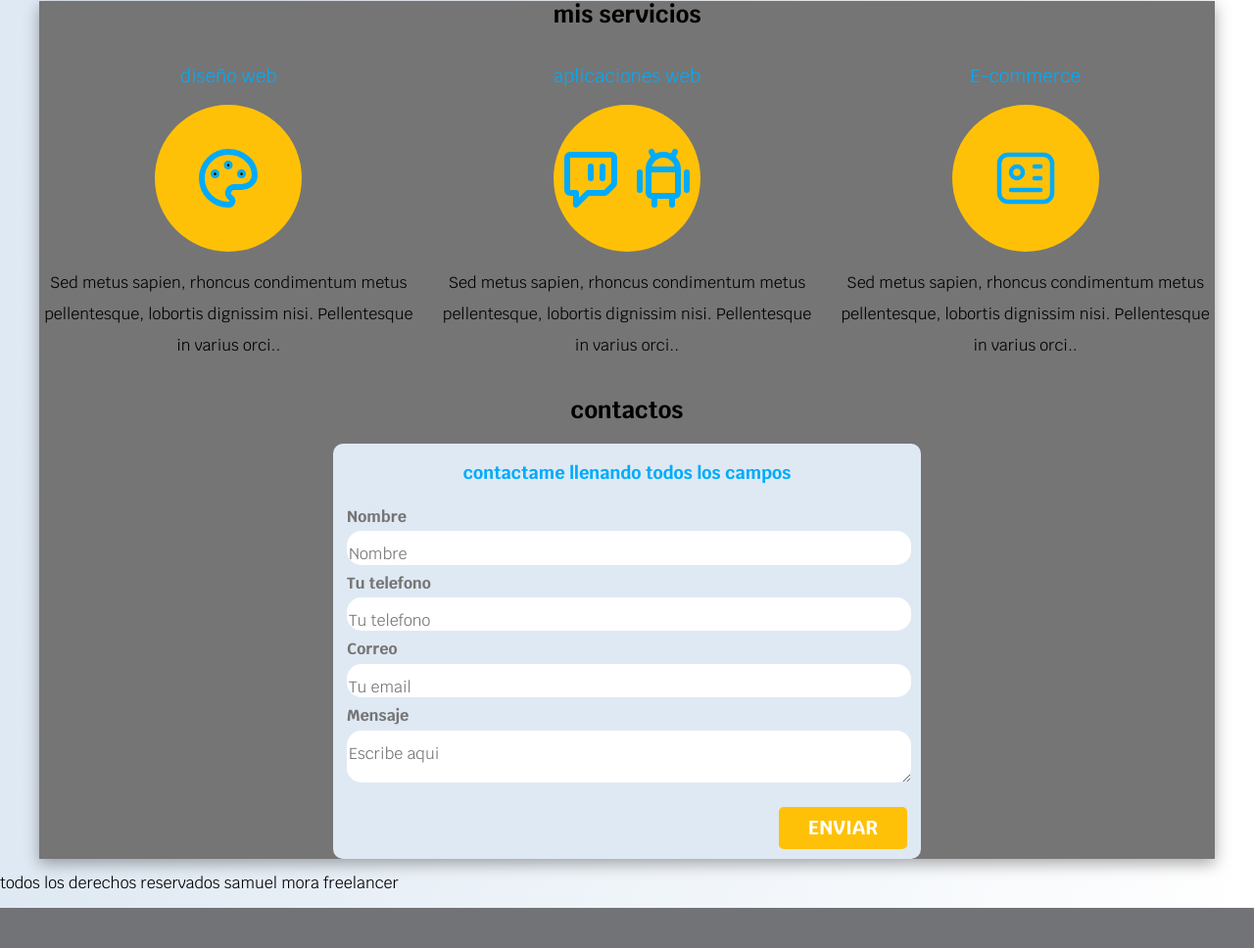
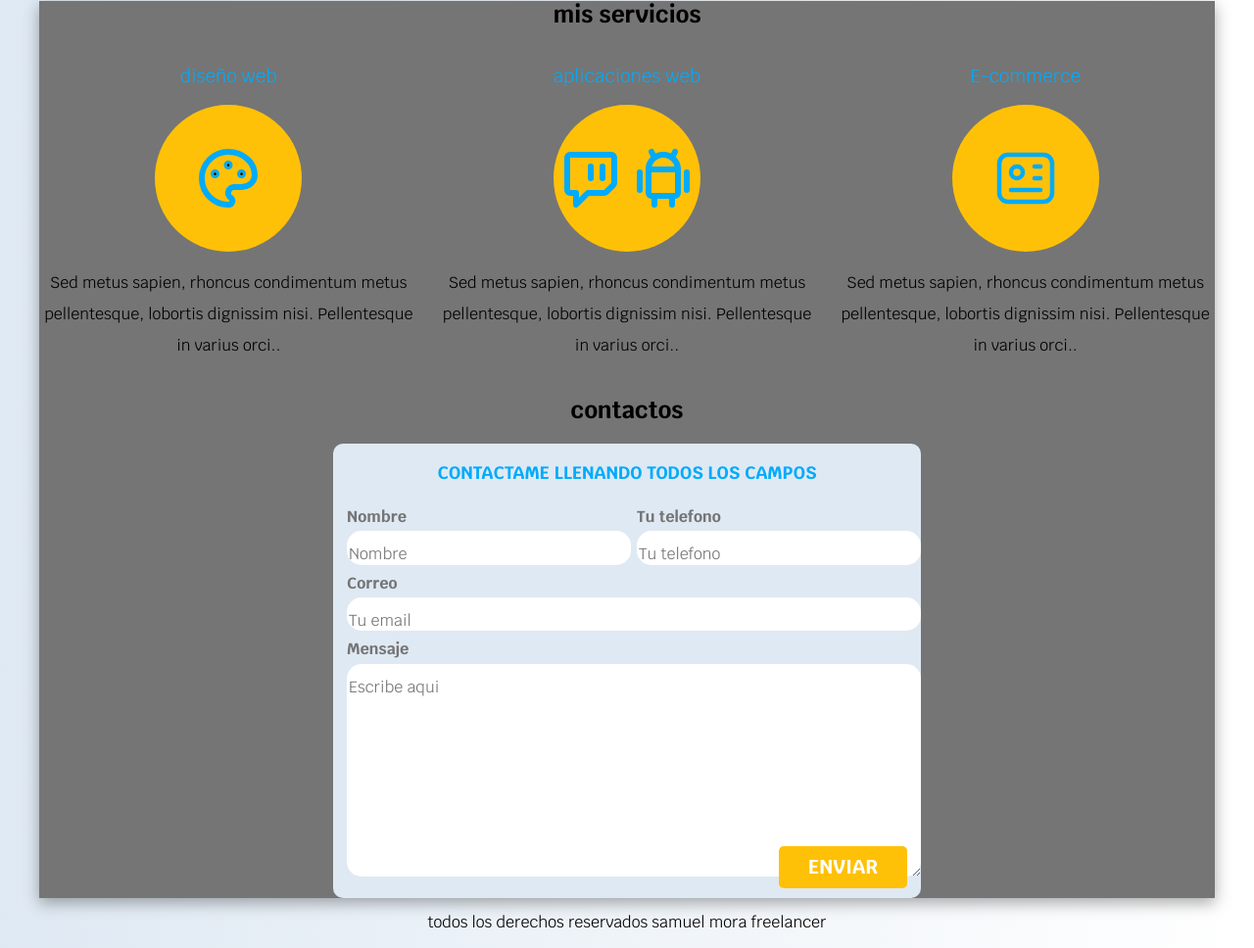
Before and after one commit to samuelmora01/frontend-learn, a PHP site: page / in a window 1280 px wide. Shown: the part 592-1560 px from the top of the page at 98% size. Before the commit the page ends 1519 px from the top, so only its background shows below. Run offline with PHP 8.4, Linux system fonts and the light colour scheme.

Commit message:
casi finalizacion de la pagina

```diff
--- a/freelancer/css/styles.css
+++ b/freelancer/css/styles.css
@@ -224,13 +224,25 @@ padding-top: 2rem;
 .formulario legend {
     text-align: center;
     font-size: 1.8rem;
+    text-transform: uppercase;
     font-weight: 700; /**negrillas**/
     margin-bottom: 2rem; /**separar del inicio**/
     color: var(--primario);
 }
 
-.contenedorcmp {
+@media (min-width:768px) {
+    .contenedorcmp {
+        display: grid;
+        grid-template-columns:50% 50%;/**genera columnas en bloques para el displey, reemplazando el displey flex**/
+        grid-template-rows: auto auto 20rem;
+        column-gap: 1rem;/**es como el padding de las columnas**/
 
+    }
+}
+
+.campo:nth-child(3),
+.campo:nth-child(4){ /**es un seudoselector el nth y se escoje en orden de etiqueta para los class**/
+    grid-column: 1/3; /**grid es necesario**/
 }
 
 .campo {
@@ -239,9 +251,13 @@ padding-top: 2rem;
 
 .campo label {
  color: var(--gris);
- margin-bottom: .5rem;
+ margin-bottom:.5rem;
  font-weight: bold;
  display: block;
+}
+
+.campo textarea {
+    height: 20rem;
 }
 
 .input-text {
@@ -250,3 +266,9 @@ padding-top: 2rem;
     padding-top: 1.5rem;
     border-radius: 1.5rem;
 }
+
+/**footer**/
+
+.footer {
+    text-align: center;
+}
--- a/freelancer/index.html
+++ b/freelancer/index.html
@@ -168,7 +168,7 @@
 
 </main>
 
-<footer>
+<footer class="footer">
     <p>todos los derechos reservados samuel mora freelancer</p>
 </footer>
 
```
